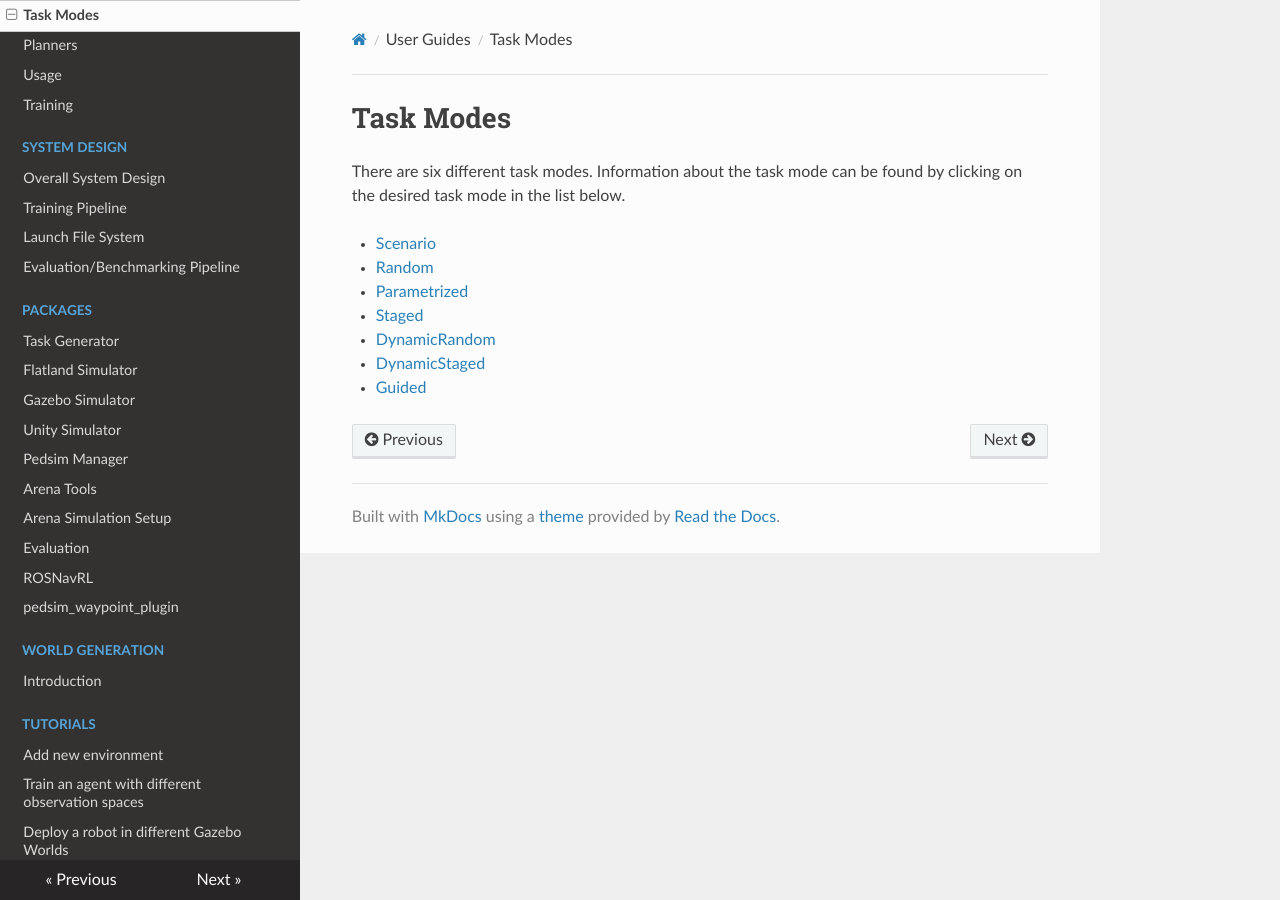
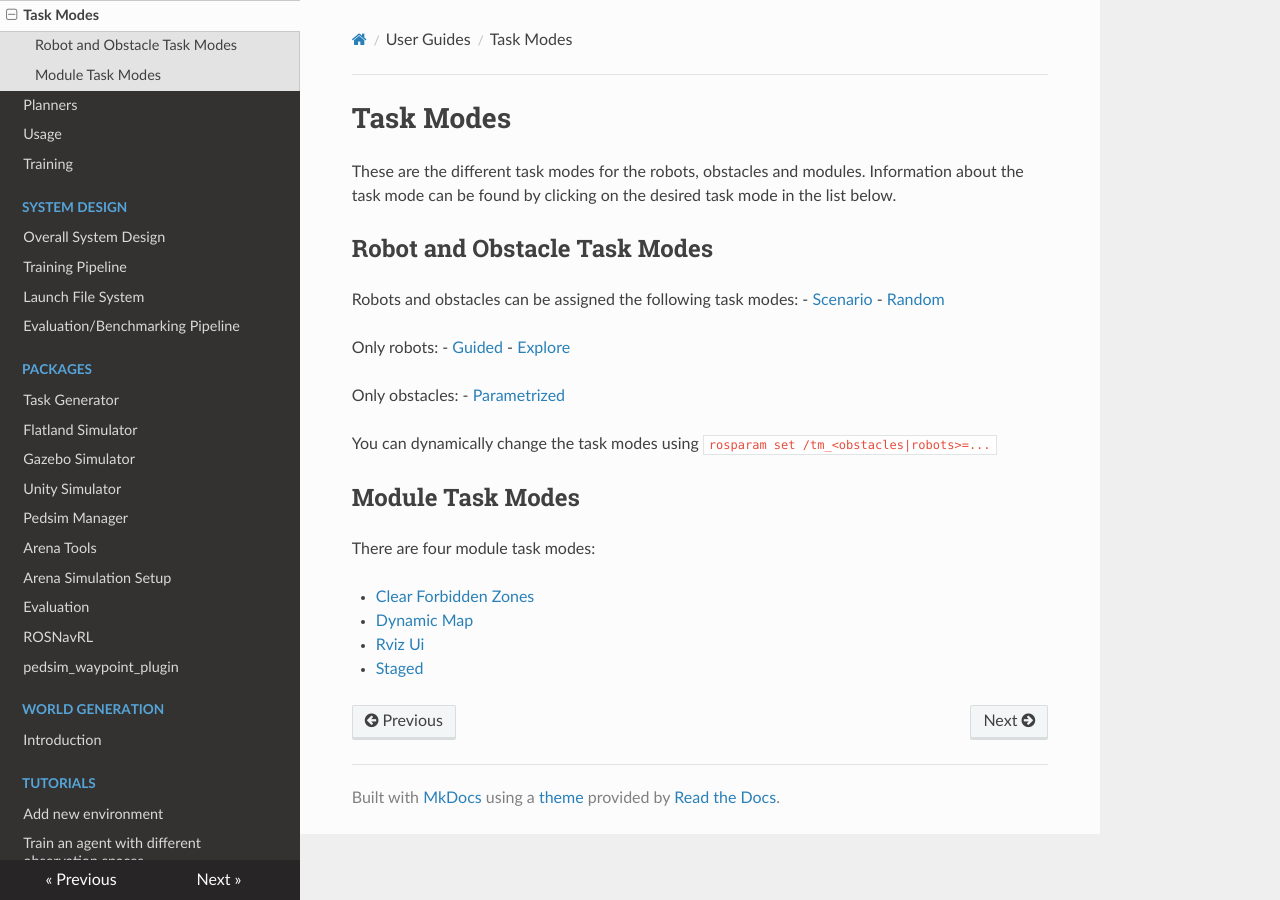
Before and after one commit to Arena-Rosnav/.github, an MkDocs documentation site: the page built from docs/user_guides/task_modes.md, in a window 1280 px wide. Built offline with MkDocs 1.6.1, drawn with Linux system fonts in a browser that asks for light colours; nearby versions of some CDN libraries; comment, search, counter and statistics services are not loaded.

Commit message:
update new task mode changes

```diff
--- a/docs/user_guides/task_modes.md
+++ b/docs/user_guides/task_modes.md
@@ -1,11 +1,27 @@
 # Task Modes
 
-There are six different task modes. Information about the task mode can be found by clicking on the desired task mode in the list below.
+These are the different task modes for the robots, obstacles and modules. Information about the task mode can be found by clicking on the desired task mode in the list below.
 
+## Robot and Obstacle Task Modes
+
+Robots and obstacles can be assigned the following task modes:
 - [Scenario](task_modes/scenario.md)
 - [Random](task_modes/random.md)
+
+Only robots:
+- [Guided](task_modes/guided.md)
+- [Explore](task_modes/explore.md)
+
+Only obstacles:
 - [Parametrized](task_modes/parametrized.md)
+
+You can dynamically change the task modes using `rosparam set /tm_<obstacles|robots>=...`
+
+## Module Task Modes
+
+There are four module task modes:
+
+- [Clear Forbidden Zones](task_modes/clear_forbidden_zones.md)
+- [Dynamic Map](task_modes/dynamic_map.md)
+- [Rviz Ui](task_modes/rviz_ui.md)
 - [Staged](task_modes/staged.md)
-- [DynamicRandom](task_modes/dynamic_random.md)
-- [DynamicStaged](task_modes/dynamic_staged.md)
-- [Guided](task_modes/guided.md)
```
Also changed, not shown: docs/user_guides/task_modes/clear_forbidden_zones.md (added, +3 -0 lines), docs/user_guides/task_modes/dynamic_map.md (added, +3 -0 lines), docs/user_guides/task_modes/dynamic_random.md (deleted, +0 -3 lines), docs/user_guides/task_modes/dynamic_staged.md (deleted, +0 -3 lines), docs/user_guides/task_modes/explore.md (added, +3 -0 lines), docs/user_guides/task_modes/rviz_ui.md (added, +10 -0 lines), docs/user_guides/task_modes/staged.md (+3 -0 lines), docs/user_guides/usage.md (+5 -3 lines).
